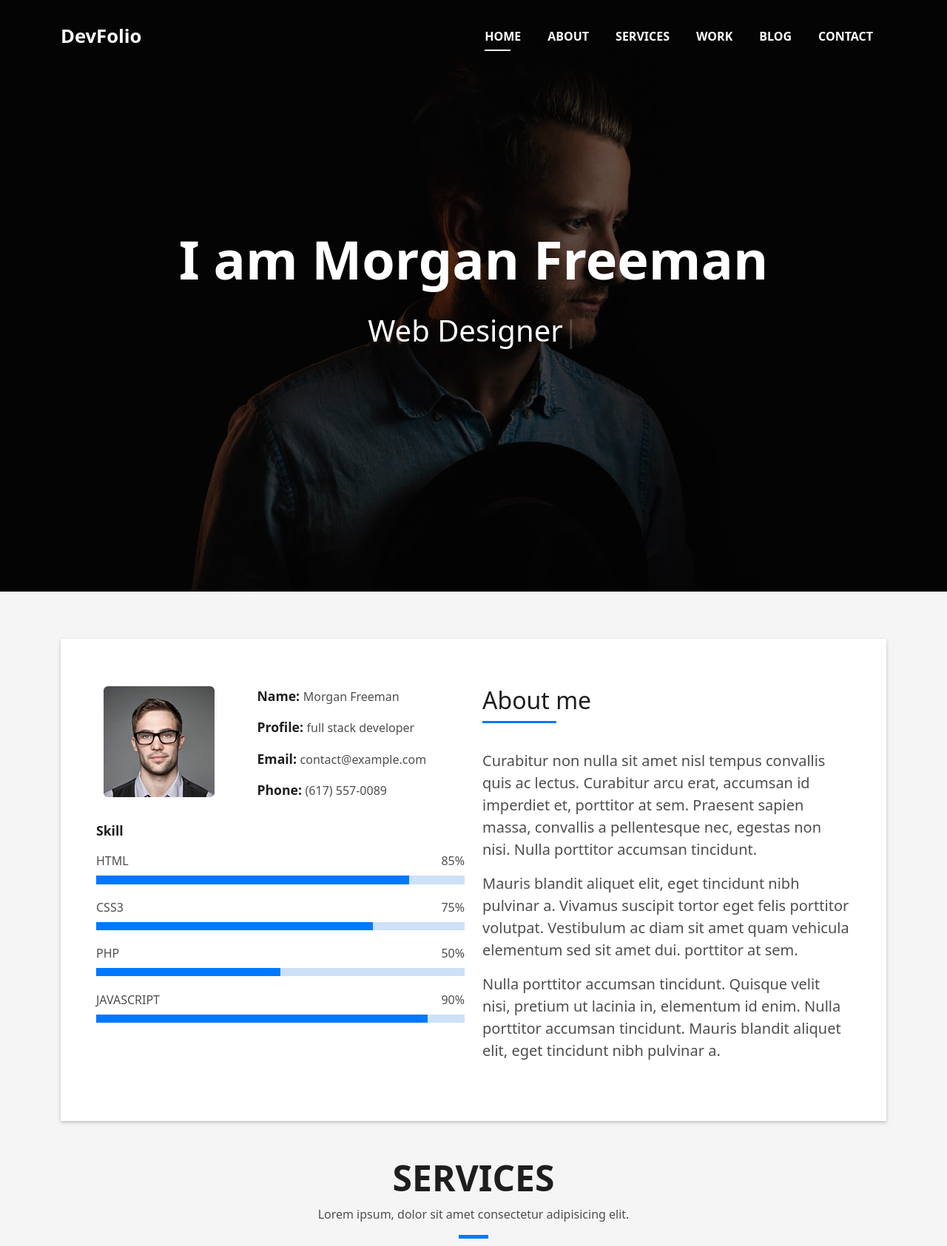
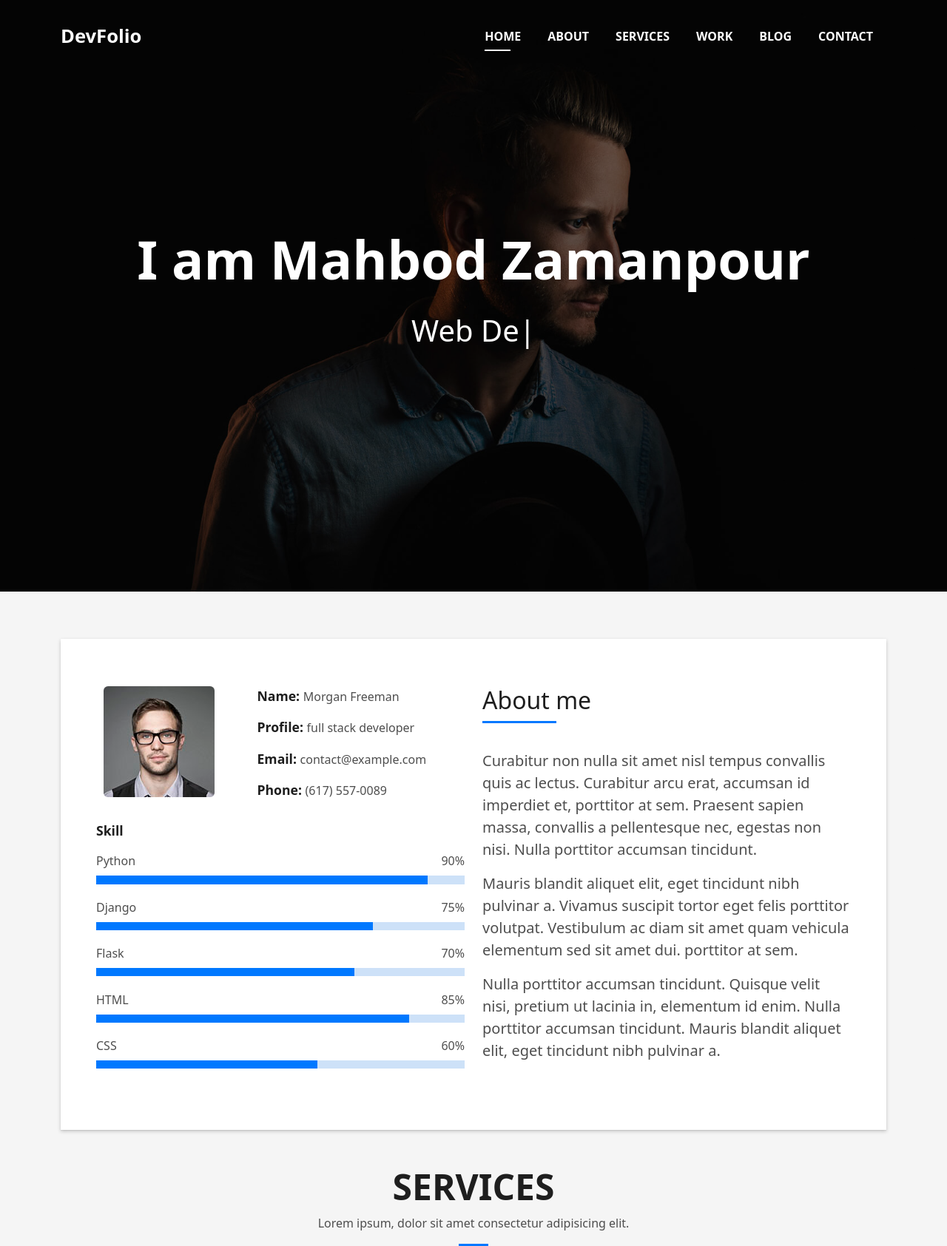
Before and after one commit to Mah6od/my-portfolio, a Django app: page / in a window 1280 px wide. Shown: the top 1685 px of the page at 74% size. Run offline with Django 5.2, Linux system fonts and the light colour scheme; some libraries are stand-ins or nearby versions.

Commit message:
Update about.html

```diff
--- a/templates/website/about.html
+++ b/templates/website/about.html
@@ -7,8 +7,8 @@
       <div class="table-cell">
         <div class="container">
           <!--<p class="display-6 color-d">Hello, world!</p>-->
-          <h1 class="intro-title mb-4">I am Morgan Freeman</h1>
-          <p class="intro-subtitle"><span class="text-slider-items">CEO DevFolio,Web Developer,Web Designer,Frontend Developer,Graphic Designer</span><strong class="text-slider"></strong></p>
+          <h1 class="intro-title mb-4">I am Mahbod Zamanpour</h1>
+          <p class="intro-subtitle"><span class="text-slider-items">Back-end Developer,Web Developer,Web Designer,Graphic Designer</span><strong class="text-slider"></strong></p>
           <!-- <p class="pt-3"><a class="btn btn-primary btn js-scroll px-4" href="#about" role="button">Learn More</a></p> -->
         </div>
       </div>
@@ -40,24 +40,29 @@
                 </div>
                 <div class="skill-mf">
                   <p class="title-s">Skill</p>
-                  <span>HTML</span> <span class="pull-right">85%</span>
+                  <span>Python</span> <span class="pull-right">90%</span>
                   <div class="progress">
-                    <div class="progress-bar" role="progressbar" style="width: 85%;" aria-valuenow="85" aria-valuemin="0"
+                    <div class="progress-bar" role="progressbar" style="width: 90%;" aria-valuenow="85" aria-valuemin="0"
                       aria-valuemax="100"></div>
                   </div>
-                  <span>CSS3</span> <span class="pull-right">75%</span>
+                  <span>Django</span> <span class="pull-right">75%</span>
                   <div class="progress">
                     <div class="progress-bar" role="progressbar" style="width: 75%" aria-valuenow="75" aria-valuemin="0"
                       aria-valuemax="100"></div>
                   </div>
-                  <span>PHP</span> <span class="pull-right">50%</span>
+                  <span>Flask</span> <span class="pull-right">70%</span>
                   <div class="progress">
-                    <div class="progress-bar" role="progressbar" style="width: 50%" aria-valuenow="50" aria-valuemin="0"
+                    <div class="progress-bar" role="progressbar" style="width: 70%" aria-valuenow="50" aria-valuemin="0"
                       aria-valuemax="100"></div>
                   </div>
-                  <span>JAVASCRIPT</span> <span class="pull-right">90%</span>
+                  <span>HTML</span> <span class="pull-right">85%</span>
                   <div class="progress">
-                    <div class="progress-bar" role="progressbar" style="width: 90%" aria-valuenow="90" aria-valuemin="0"
+                    <div class="progress-bar" role="progressbar" style="width: 85%" aria-valuenow="50" aria-valuemin="0"
+                      aria-valuemax="100"></div>
+                  </div>
+                  <span>CSS</span> <span class="pull-right">60%</span>
+                  <div class="progress">
+                    <div class="progress-bar" role="progressbar" style="width: 60%" aria-valuenow="90" aria-valuemin="0"
                       aria-valuemax="100"></div>
                   </div>
                 </div>
```
